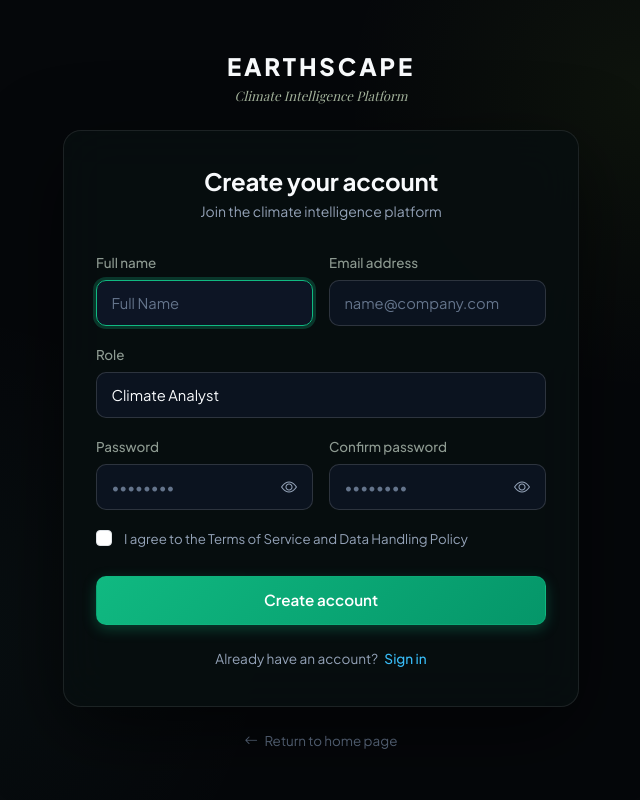
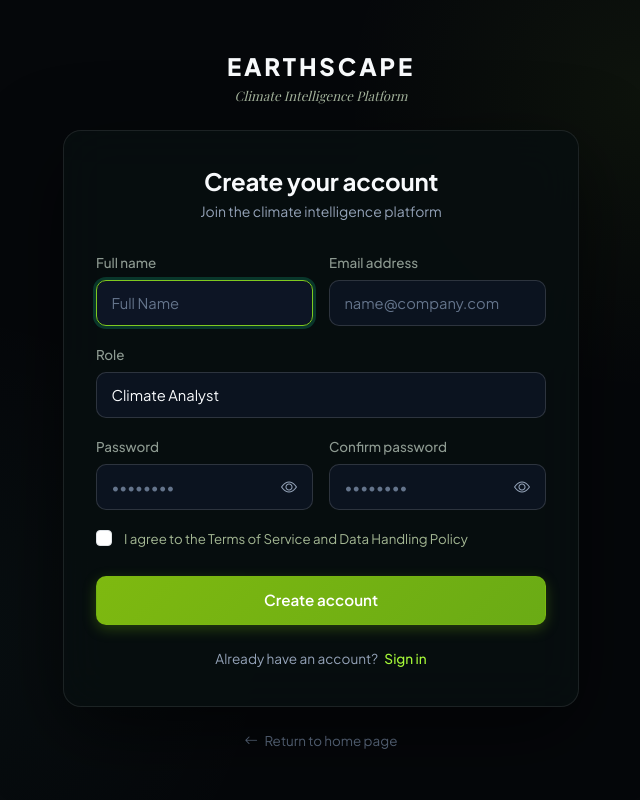
Before and after one commit to wardastudio/EarthScape, a Flask app: page /register in a window 1280 px wide. Shown: the whole page, without its empty margins (319-959 px from the left). Run offline with Flask 3, Linux system fonts and the light colour scheme; data that the repository does not hold is empty; some web fonts are replaced.

Commit message:
Fix: Restored main.js with Earth and fixed register.html

```diff
--- a/templates/auth/register.html
+++ b/templates/auth/register.html
@@ -80,7 +80,7 @@
 }
 .auth-input:focus, .auth-select:focus {
     background: rgba(15, 23, 42, 0.85) !important;
-    border-color: #10b981 !important;
+    border-color: #7fc91f !important;
     box-shadow: 0 0 0 3px rgba(16, 185, 129, 0.25) !important;
     outline: none !important;
 }
@@ -106,8 +106,8 @@
 }
 .auth-btn-emerald {
     width: 100%;
-    background: linear-gradient(135deg, #10b981 0%, #059669 100%);
-    border: 1px solid rgba(16, 185, 129, 0.4);
+    background: linear-gradient(135deg, #7eb910 0%, #6aab15 100%);
+    border: 1px solid rgba(123, 185, 16, 0.4);
     border-radius: 10px;
     color: #ffffff;
     font-weight: 600;
@@ -115,30 +115,30 @@
     padding: 0.75rem 1rem;
     cursor: pointer;
     transition: all 0.2s ease;
-    box-shadow: 0 4px 14px rgba(16, 185, 129, 0.3);
+    box-shadow: 0 4px 14px rgba(114, 185, 16, 0.3);
 }
 .auth-btn-emerald:hover {
-    background: linear-gradient(135deg, #34d399 0%, #10b981 100%);
-    box-shadow: 0 6px 20px rgba(16, 185, 129, 0.45);
+    background: linear-gradient(135deg, #8bd334 0%, #64b910 100%);
+    box-shadow: 0 6px 20px rgba(109, 185, 16, 0.45);
     transform: translateY(-1px);
 }
 .auth-link {
-    color: #38bdf8;
+    color: #a5f838;
     text-decoration: none;
     font-weight: 500;
     transition: color 0.2s;
 }
 .auth-link:hover {
-    color: #7dd3fc;
+    color: #b8fc7d;
     text-decoration: underline;
 }
 .auth-check-label {
     font-size: 0.83rem;
-    color: #94a3b8;
+    color: #a4b894;
     cursor: pointer;
 }
 .auth-check-input {
-    accent-color: #10b981;
+    accent-color: #6db910;
     border-radius: 4px;
     cursor: pointer;
 }
```
